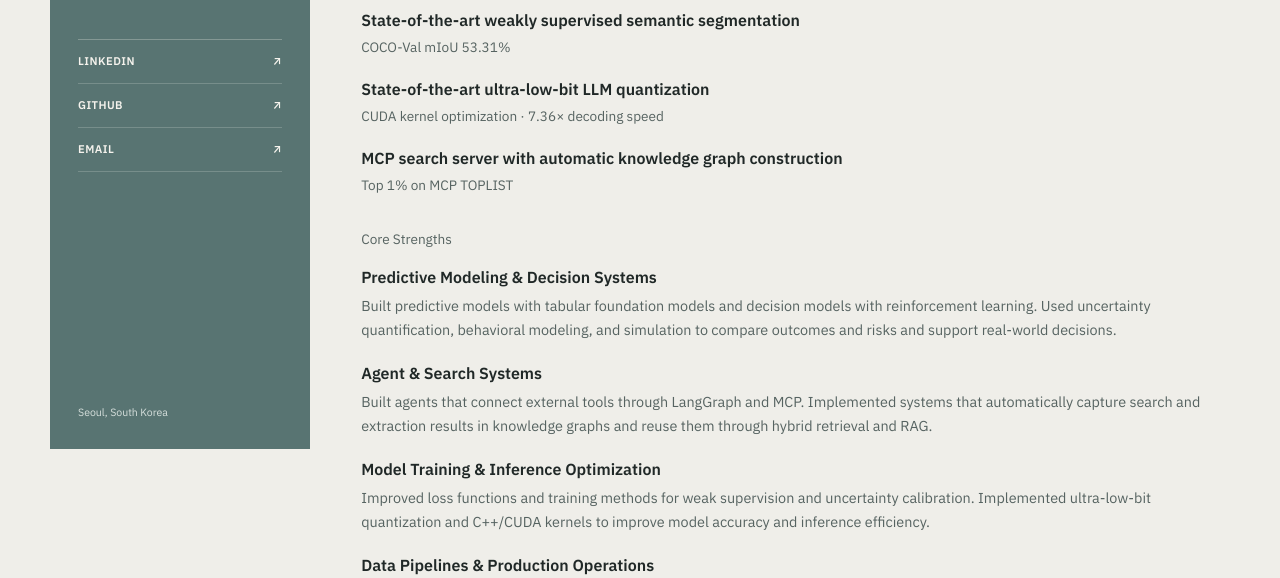
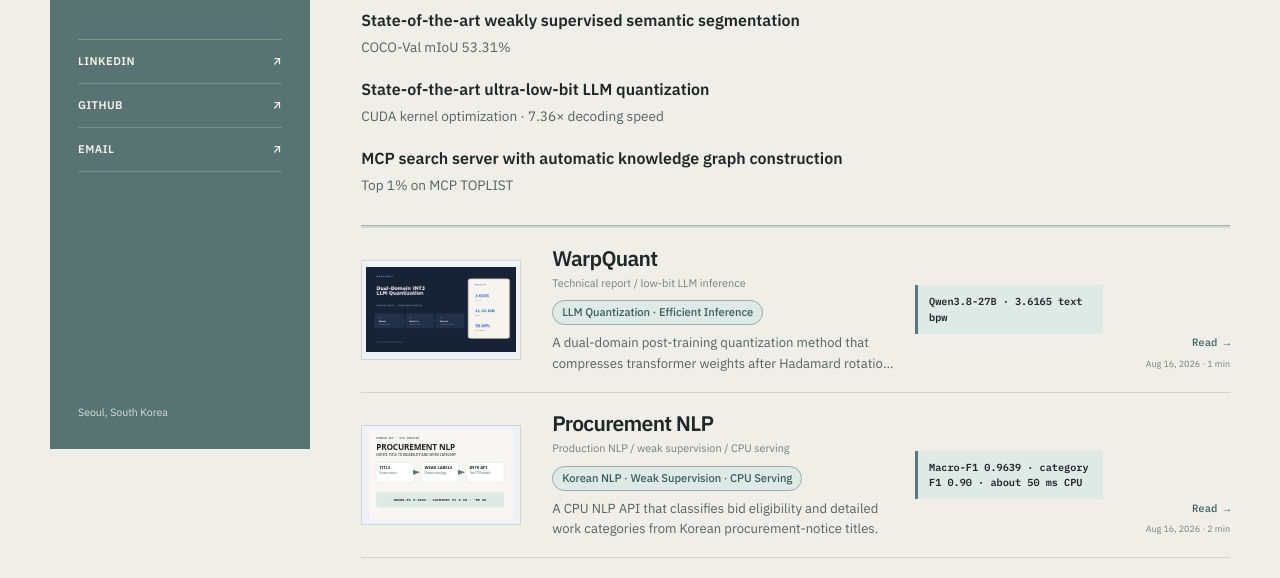
Before and after one commit to HarimxChoi/HarimxChoi.github.io, an Astro site: page / in a window 1280 px wide. Shown: the part 320-898 px from the top of the page. Built offline with nearby package versions, Linux system fonts and the light colour scheme; Astro itself is replaced by a stand-in of ours.

Commit message:
docs: homepage strengths removal

```diff
--- a/src/components/PortfolioPage.astro
+++ b/src/components/PortfolioPage.astro
@@ -41,14 +41,6 @@ const welcome = "WELCOME TO HARIM'S PAGE.";
             ))}
           </ul>
         </div>
-        <div class="competencies" aria-labelledby="competencies-title">
-          <h2 id="competencies-title">{lang === "ko" ? "핵심 역량" : "Core Strengths"}</h2>
-          <dl>
-            {content.hero.competencies.map(([title, description]: [string, string]) => (
-              <div><dt>{title}</dt><dd>{description}</dd></div>
-            ))}
-          </dl>
-        </div>
       </section>
 
       <section id="projects" class="section projects-section">
@@ -68,11 +60,6 @@ const welcome = "WELCOME TO HARIM'S PAGE.";
 </main>
 
 <style>
-  .competencies { margin-top: 32px; }
-  .competencies h2 { margin: 0 0 16px; font-size: 0.85rem; color: var(--muted); }
-  .competencies dl { display: grid; gap: 18px; margin: 0; }
-  .competencies dt { font-size: 1rem; font-weight: 600; }
-  .competencies dd { margin: 5px 0 0; font-size: 0.9rem; line-height: 1.7; color: var(--muted); word-break: keep-all; }
   .highlights { margin-top: 28px; }
   .highlights h2 { margin: 0 0 16px; font-size: 0.85rem; color: var(--muted); }
   .highlights ul { display: grid; gap: 18px; margin: 0; padding: 0; list-style: none; }
--- a/src/data/portfolio.ts
+++ b/src/data/portfolio.ts
@@ -27,12 +27,6 @@ export const portfolio = {
         { title: "State-of-the-art weakly supervised semantic segmentation", detail: "COCO-Val mIoU 53.31%", href: "/projects/wsss/" },
         { title: "State-of-the-art ultra-low-bit LLM quantization", detail: "CUDA kernel optimization · 7.36× decoding speed", href: "/projects/warpquant/" },
         { title: "MCP search server with automatic knowledge graph construction", detail: "Top 1% on MCP TOPLIST", href: "/projects/google-surf-mcp/" },
-      ],
-      competencies: [
-        ["Predictive Modeling & Decision Systems","Built predictive models with tabular foundation models and decision models with reinforcement learning. Used uncertainty quantification, behavioral modeling, and simulation to compare outcomes and risks and support real-world decisions."],
-        ["Agent & Search Systems","Built agents that connect external tools through LangGraph and MCP. Implemented systems that automatically capture search and extraction results in knowledge graphs and reuse them through hybrid retrieval and RAG."],
-        ["Model Training & Inference Optimization","Improved loss functions and training methods for weak supervision and uncertainty calibration. Implemented ultra-low-bit quantization and C++/CUDA kernels to improve model accuracy and inference efficiency."],
-        ["Data Pipelines & Production Operations","Managed data collection and preparation through model training, deployment, and operations. Connected Airflow batch pipelines with FastAPI services to deliver predictions for operational use."],
       ],
       links: sharedLinks,
     },
@@ -628,12 +622,6 @@ export const portfolio = {
         { title: "극저비트 LLM 양자화 SOTA 달성", detail: "CUDA 커널 최적화 · 디코딩 처리속도 7.36×", href: "/ko/projects/warpquant/" },
         { title: "검색 결과를 지식 그래프로 축적하는 MCP 서버 개발", detail: "MCP TOPLIST 상위 1%", href: "/ko/projects/google-surf-mcp/" },
       ],
-      competencies: [
-        ["예측 모델링 및 의사결정 시스템","Tabular Foundation Model로 예측 모델을, 강화학습으로 의사결정 모델을 개발했습니다. 불확실성 정량화와 행동 모델링·시뮬레이션으로 선택에 따른 결과와 위험을 비교했습니다."],
-        ["Agent 및 검색 시스템 개발","LangGraph·MCP로 외부 도구를 연결하는 Agent를 개발했습니다. 검색·추출 결과를 지식 그래프로 축적하고, 하이브리드 검색과 RAG로 재사용하는 시스템을 구현했습니다."],
-        ["모델 학습 및 추론 최적화","약지도학습과 불확실성 보정에서 손실함수·학습 방법을 개선했습니다. 극저비트 양자화와 C++/CUDA 커널을 구현해 모델 정확도와 추론 효율을 높였습니다."],
-        ["데이터 구축 및 서비스 운영","데이터 수집·정제부터 모델 학습·배포·운영까지 담당했습니다. Airflow 배치와 FastAPI 서비스를 연결해 예측 결과를 실제 업무에 제공했습니다."],
-      ],
       links: sharedLinks,
     },
     careerIntro: {
```
